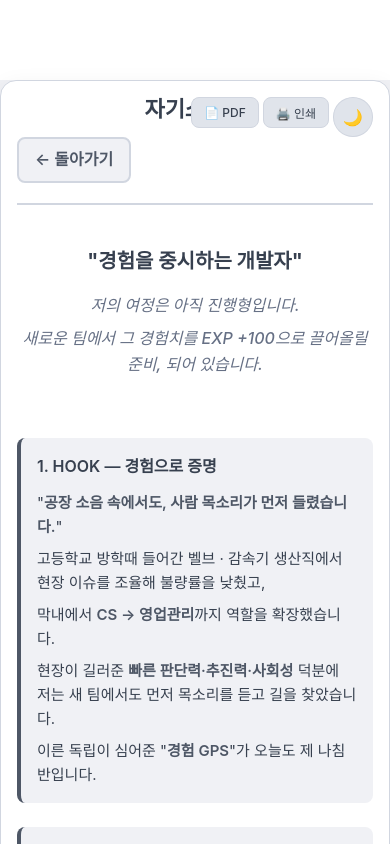
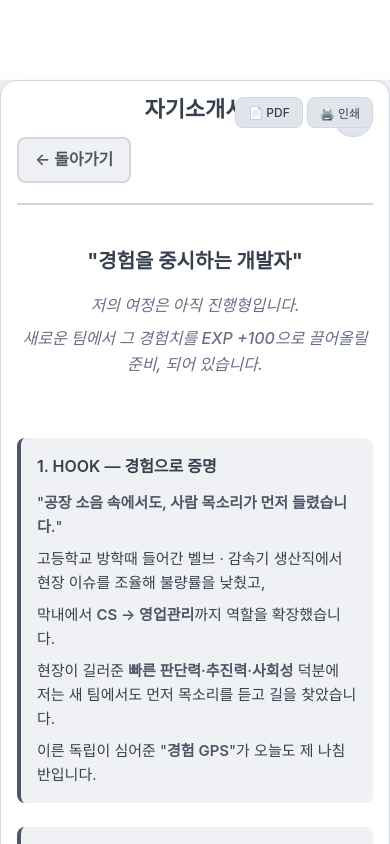
Before and after one commit to noooopa/kim-hoyoung-resume, a React (Vite) app: page /#/statement in a window 390 px wide. Shown: the top 844 px of the page. Built offline with nearby package versions, Linux system fonts and the light colour scheme; a web font is replaced by a local one.

Commit message:
PDF/인쇄 버튼 위치 최적화 - PDF/인쇄 버튼을 최상단 우측으로 이동 - 테마 토글 버튼을 PDF/인쇄 버튼 왼쪽으로 이동 - 모바일에서도 최적화된 버튼 배치

```diff
--- a/src/App.css
+++ b/src/App.css
@@ -68,7 +68,7 @@ body.dark-theme {
 .action-buttons {
   position: absolute;
   top: 24px;
-  right: 80px;
+  right: 24px;
   display: flex;
   gap: 8px;
   z-index: 10;
@@ -78,7 +78,7 @@ body.dark-theme {
 .theme-toggle {
   position: absolute;
   top: 24px;
-  right: 24px;
+  right: 120px;
   background: var(--light-bg-tertiary);
   border: 1px solid var(--light-border);
   border-radius: 50%;
@@ -681,7 +681,7 @@ body.dark-theme {
   .action-buttons {
     position: absolute;
     top: 16px;
-    right: 60px;
+    right: 16px;
     gap: 4px;
   }
 
@@ -693,7 +693,7 @@ body.dark-theme {
 
   .theme-toggle {
     top: 16px;
-    right: 16px;
+    right: 100px;
     width: 40px;
     height: 40px;
     font-size: 16px;
```
